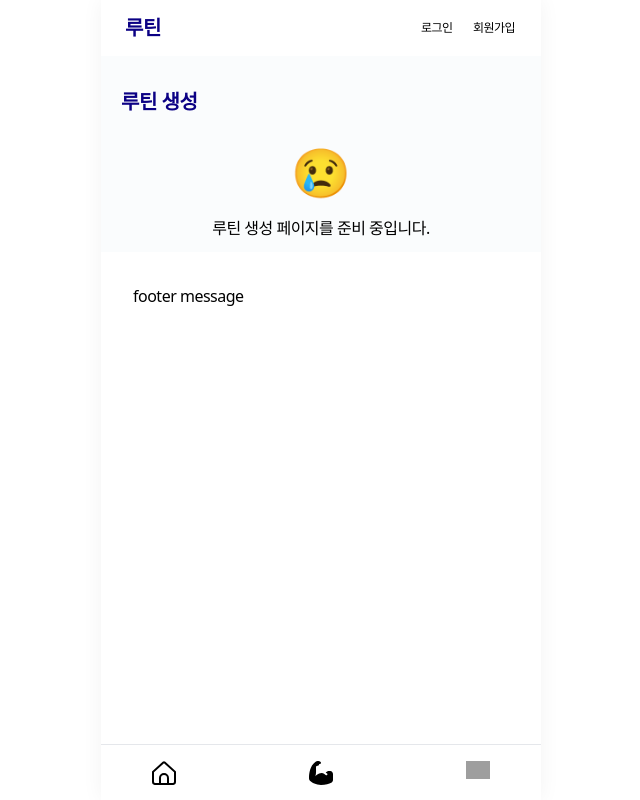
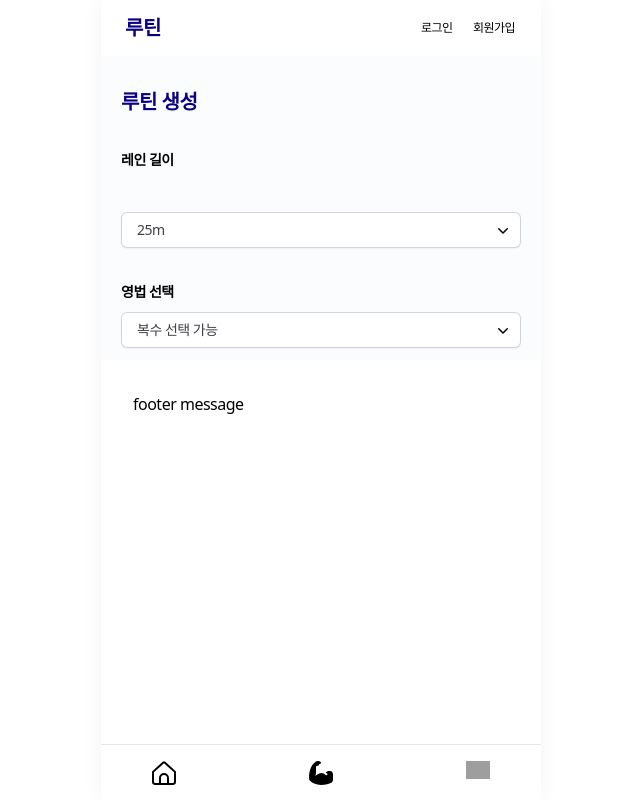
Before and after one commit to SwimmingTutor/SwimmingTutorClient, a React app: page /routine/create in a window 1280 px wide. Shown: the whole page, without its empty margins (319-959 px from the left). Built offline with nearby package versions, Linux system fonts and the light colour scheme; grey boxes are pictures that could not be loaded.

Commit message:
Feat: 루틴 생성페이지 레인 길이 선택, 영법 선택 구현

```diff
--- a/src/components/UI/Drawer.jsx
+++ b/src/components/UI/Drawer.jsx
@@ -45,3 +45,5 @@ const Drawer = forwardRef(({ children, title }, ref) => {
     document.getElementById('drawer-root')
   );
 });
+
+export default Drawer;
--- /dev/null
+++ b/src/components/UI/MultiSelectBox.jsx
@@ -0,0 +1,67 @@
+import SelectOptions from './SelectOptions.jsx';
+import { useState } from 'react';
+import { Label, Listbox, ListboxButton, ListboxOptions } from '@headlessui/react';
+import { ChevronDownIcon } from '@heroicons/react/20/solid';
+
+const MultiSelectBox = ({
+  label = 'label',
+  selectOption = ['option1', 'option2', 'option3', 'option4', 'option5'],
+  onChange,
+  placeholder = 'placeholder'
+}) => {
+  const [selected, setSelected] = useState([]);
+
+  const handleChange = value => {
+    let newSelected;
+    if (selected.includes(value)) {
+      newSelected = selected.filter(item => item !== value);
+    } else {
+      newSelected = [...selected, value];
+    }
+    setSelected(newSelected);
+    if (onChange) {
+      onChange(newSelected);
+    }
+  };
+
+  return (
+    <div className='w-full'>
+      <Listbox value={selected} onChange={handleChange} multiple>
+        {({ open }) => (
+          <>
+            <Label className='block text-sm font-semibold leading-6'>{label}</Label>
+            <div className='relative mt-2'>
+              <ListboxButton className='relative w-full cursor-default rounded-md bg-white py-1.5 pl-1 pr-10 text-left shadow-sm ring-1 ring-inset ring-gray-300 focus:outline-none focus:ring-2 focus:ring-primary-500 sm:text-sm sm:leading-6'>
+                <span className='flex items-center'>
+                  <span className='ml-3 block truncate text-zinc-700'>
+                    {selected.length > 0 ? selected.join(', ') : placeholder}
+                  </span>
+                </span>
+                <span className='pointer-events-none absolute inset-y-0 right-0 ml-3 flex items-center pr-2'>
+                  <ChevronDownIcon className='h-5 w-5' aria-hidden='true' />
+                </span>
+              </ListboxButton>
+
+              {open && (
+                <ListboxOptions className='absolute z-10 mt-1 max-h-56 w-full overflow-auto rounded-md bg-white py-1 text-base shadow-lg ring-1 ring-primary ring-opacity-5 focus:outline-none sm:text-sm'>
+                  {selectOption.map((item, index) => (
+                    <SelectOptions
+                      key={index}
+                      value={item}
+                      isSelected={selected.includes(item)}
+                      onClick={() => handleChange(item)}
+                    >
+                      {item}
+                    </SelectOptions>
+                  ))}
+                </ListboxOptions>
+              )}
+            </div>
+          </>
+        )}
+      </Listbox>
+    </div>
+  );
+};
+
+export default MultiSelectBox;
--- a/src/components/UI/SelectBox.jsx
+++ b/src/components/UI/SelectBox.jsx
@@ -1,7 +1,7 @@
 import SelectOption from './SelectOption.jsx';
 import { useState } from 'react';
 import { Label, Listbox, ListboxButton, ListboxOptions } from '@headlessui/react';
-import { ChevronUpDownIcon } from '@heroicons/react/20/solid';
+import { ChevronDownIcon } from '@heroicons/react/20/solid';
 
 const SelectBox = ({
   label = 'label',
@@ -29,7 +29,7 @@ const SelectBox = ({
                 <span className='ml-3 block truncate text-zinc-700'>{selected}</span>
               </span>
               <span className='pointer-events-none absolute inset-y-0 right-0 ml-3 flex items-center pr-2'>
-                <ChevronUpDownIcon className='h-5 w-5' aria-hidden='true' />
+                <ChevronDownIcon className='h-5 w-5' aria-hidden='true' />
               </span>
             </ListboxButton>
 
--- /dev/null
+++ b/src/components/UI/SelectOptions.jsx
@@ -0,0 +1,22 @@
+import { CheckIcon } from "@heroicons/react/20/solid";
+
+const SelectOptions = ({ value, isSelected, onClick, children }) => {
+  return (
+    <div
+      className={`relative cursor-default select-none py-2 pl-10 pr-4 ${
+        isSelected ? 'bg-primary-400 text-white' : 'text-gray-900 hover:bg-primary-400 hover:text-white'
+      }`}
+      onClick={onClick}
+    >
+      <span className={`block truncate ${isSelected ? 'font-semibold' : 'font-normal'}`}>{children}</span>
+
+      {isSelected ? (
+        <span className={'text-white absolute inset-y-0 right-0 flex items-center pr-4'}>
+          <CheckIcon className='h-5 w-5' aria-hidden='true' />
+        </span>
+      ) : null}
+    </div>
+  );
+};
+
+export default SelectOptions;
--- a/src/pages/Routine/RoutineCreate.jsx
+++ b/src/pages/Routine/RoutineCreate.jsx
@@ -1,11 +1,17 @@
+import { useRef } from 'react';
 import PageTitle from '../../components/PageTitle.jsx';
 import PageInfoText from '../../components/PageInfoText.jsx';
+import SelectBox from '../../components/UI/SelectBox.jsx';
+import MultiSelectBox from '../../components/UI/MultiSelectBox.jsx';
 
 const RoutineCreatePage = () => {
+
   return (
     <>
       <PageTitle title='루틴 생성' />
-      <PageInfoText title='😢' content='루틴 생성 페이지를 준비 중입니다.' />
+      <SelectBox label='레인 길이' selectOption={['25m', '50m']} />
+
+      <MultiSelectBox label='영법 선택' selectOption={['자유형', '배영', '평영', '접영']} placeholder='복수 선택 가능' />
     </>
   );
 };
```
